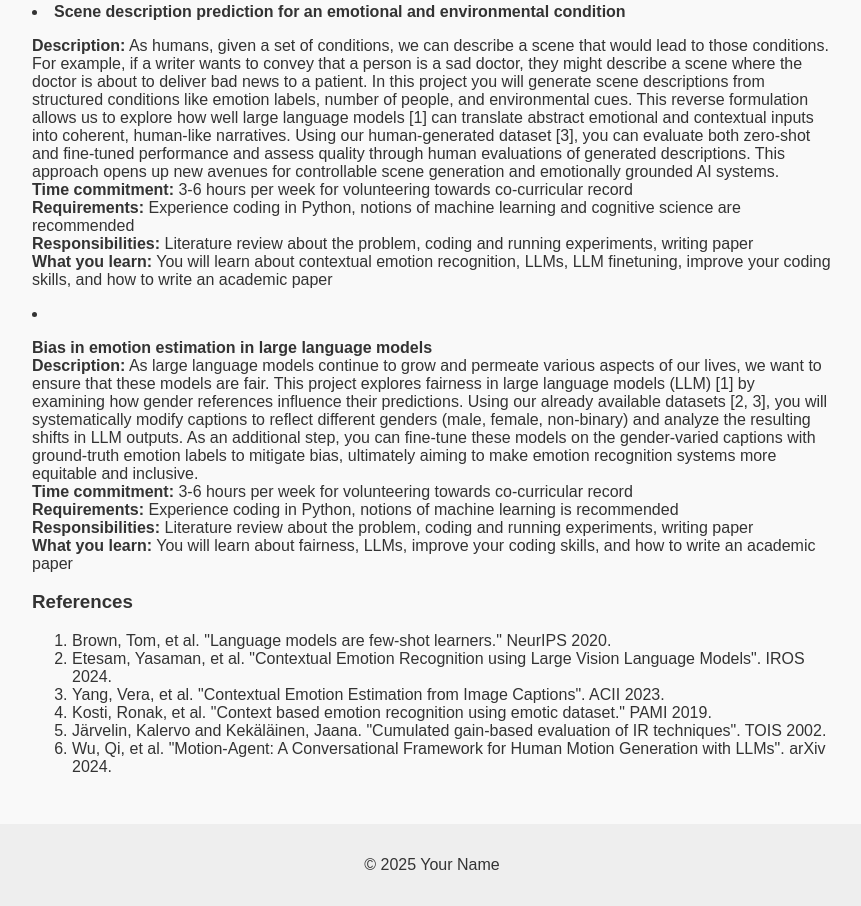
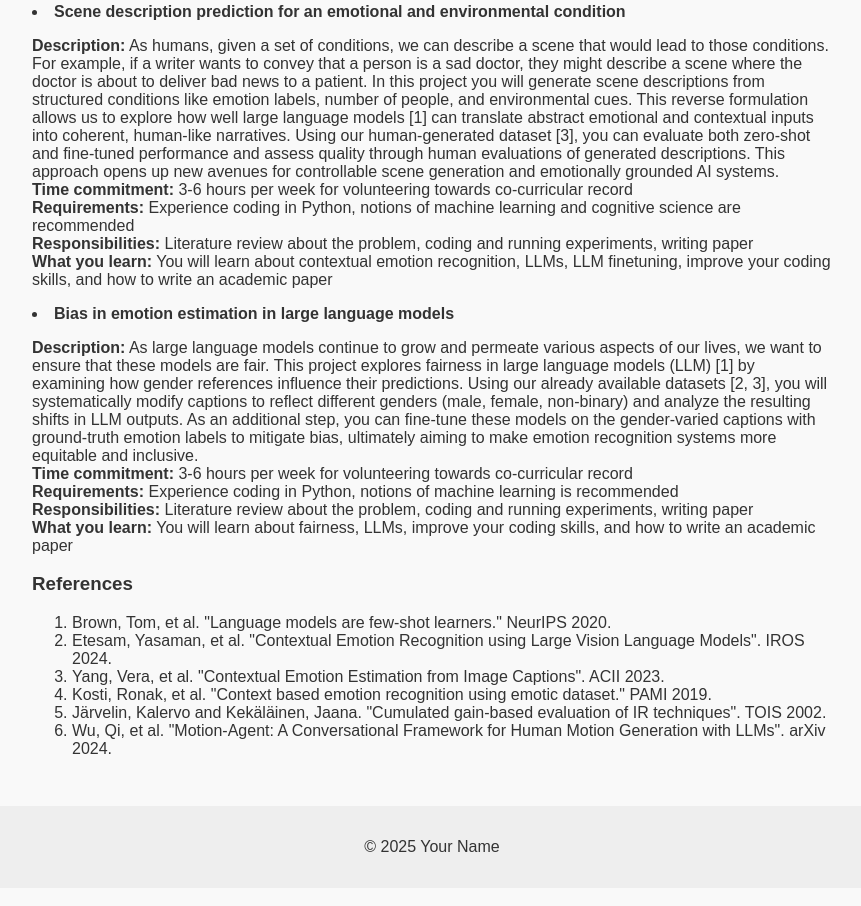
Before and after one commit to yasaman-etesam/yasaman-etesam.github.io, a plain HTML site: page blog/post1.html in a window 1280 px wide. Shown: the part 605-1511 px from the top of the page, without its empty margins (208-1069 px from the left). Drawn offline with Linux system fonts and the light colour scheme.

Commit message:
Update post1.html

```diff
--- a/blog/post1.html
+++ b/blog/post1.html
@@ -29,7 +29,7 @@
   </li>
 
   <li>
-    <strong>Scene description prediction for an emotional and environmental condition</strong><br>
+    <strong>Scene description prediction for an emotional and environmental condition</strong>
     <p><strong>Description:</strong> As humans, given a set of conditions, we can describe a scene that would lead to those conditions. For example, if a writer wants to convey that a person is a sad doctor, they might describe a scene where the doctor is about to deliver bad news to a patient. In this project you will generate scene descriptions from structured conditions like emotion labels, number of people, and environmental cues. This reverse formulation allows us to explore how well large language models [1] can translate abstract emotional and contextual inputs into coherent, human-like narratives. Using our human-generated dataset [3], you can evaluate both zero-shot and fine-tuned performance and assess quality through human evaluations of generated descriptions. This approach opens up new avenues for controllable scene generation and emotionally grounded AI systems.
     <br><strong>Time commitment:</strong> 3-6 hours per week for volunteering towards co-curricular record
     <br><strong>Requirements:</strong> Experience coding in Python, notions of machine learning and cognitive science are recommended
@@ -38,8 +38,8 @@
   </li>
 
   <li>
-    <p><strong>Bias in emotion estimation in large language models</strong>
-    <br><strong>Description:</strong> As large language models continue to grow and permeate various aspects of our lives, we want to ensure that these models are fair. This project explores fairness in large language models (LLM) [1] by examining how gender references influence their predictions. Using our already available datasets [2, 3], you will systematically modify captions to reflect different genders (male, female, non-binary) and analyze the resulting shifts in LLM outputs. As an additional step, you can fine-tune these models on the gender-varied captions with ground-truth emotion labels to mitigate bias, ultimately aiming to make emotion recognition systems more equitable and inclusive.
+    <strong>Bias in emotion estimation in large language models</strong>
+    <p><strong>Description:</strong> As large language models continue to grow and permeate various aspects of our lives, we want to ensure that these models are fair. This project explores fairness in large language models (LLM) [1] by examining how gender references influence their predictions. Using our already available datasets [2, 3], you will systematically modify captions to reflect different genders (male, female, non-binary) and analyze the resulting shifts in LLM outputs. As an additional step, you can fine-tune these models on the gender-varied captions with ground-truth emotion labels to mitigate bias, ultimately aiming to make emotion recognition systems more equitable and inclusive.
     <br><strong>Time commitment:</strong> 3-6 hours per week for volunteering towards co-curricular record
     <br><strong>Requirements:</strong> Experience coding in Python, notions of machine learning is recommended
     <br><strong>Responsibilities:</strong> Literature review about the problem, coding and running experiments, writing paper
```
